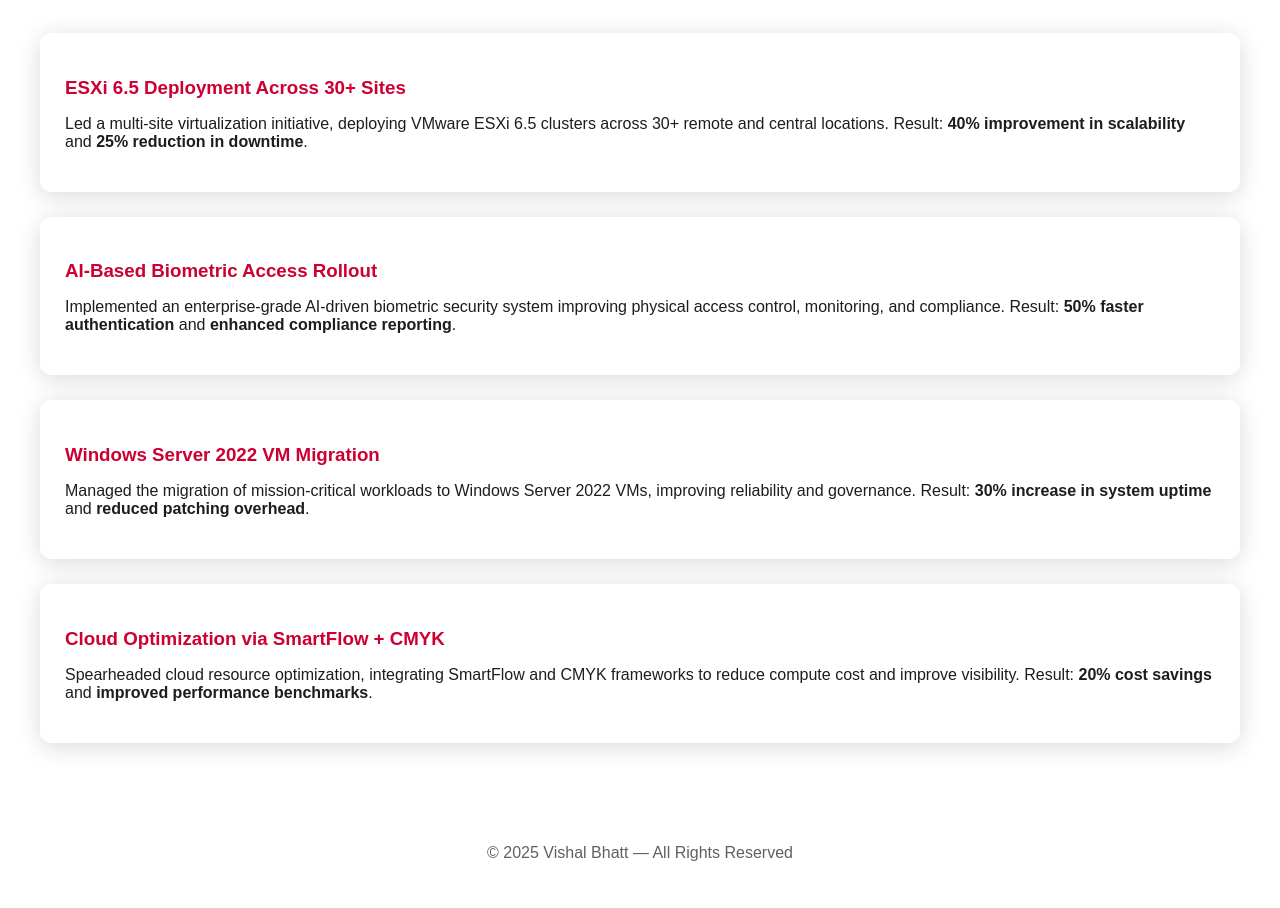
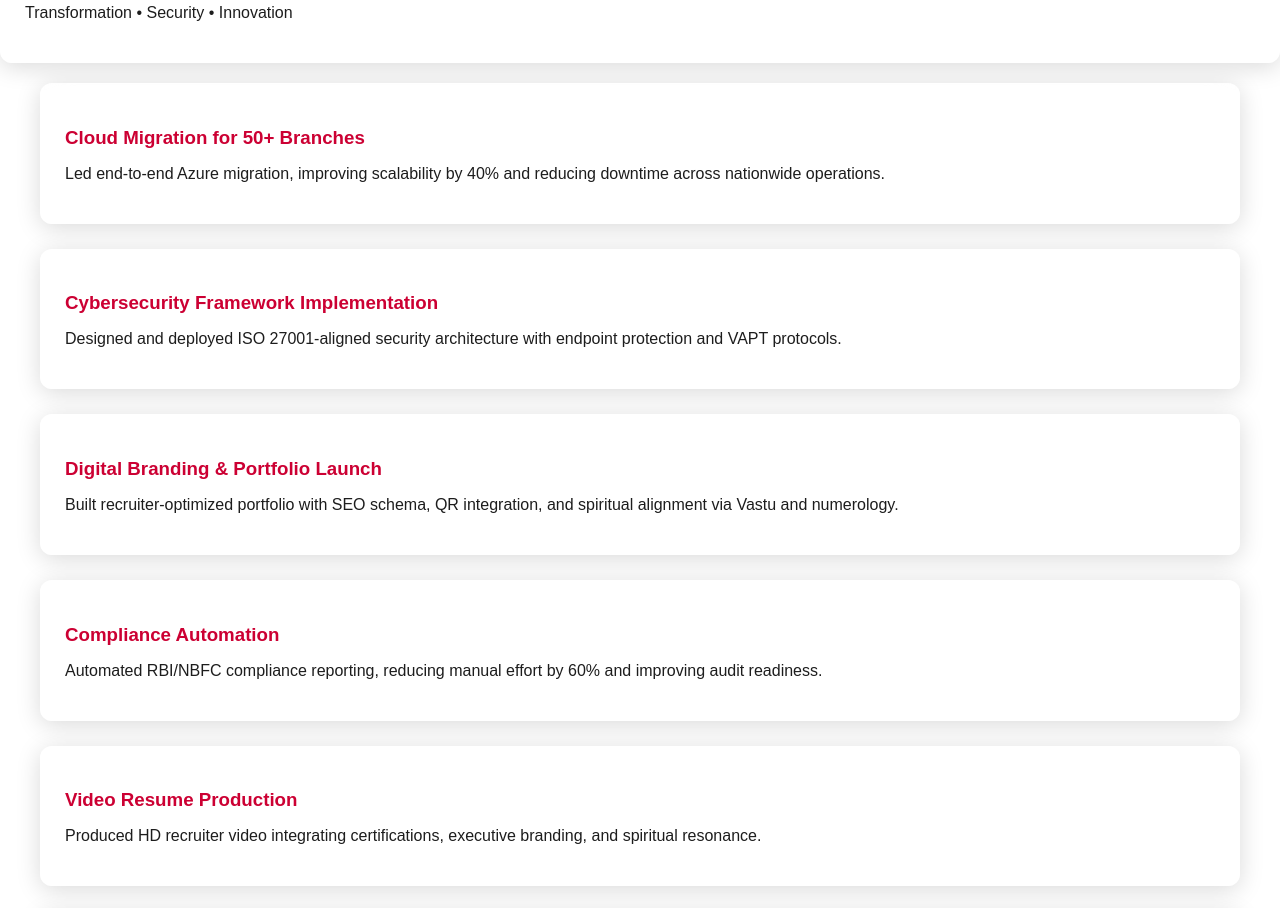
Before and after one commit to veby009/vishal-portfolio, a plain HTML site: page projects.html in a window 1280 px wide. Shown: the part 175-1083 px from the top of the page. Drawn offline with Linux system fonts and the light colour scheme.

Commit message:
Added Projects page with cherry theme and recruiter impact

```diff
--- a/projects.html
+++ b/projects.html
@@ -4,93 +4,57 @@
   <meta charset="UTF-8" />
   <meta name="viewport" content="width=device-width, initial-scale=1.0" />
   <title>Projects | Vishal Bhatt</title>
-
-  <!-- SEO -->
-  <meta name="description" content="Key IT projects by Vishal Bhatt: ESXi deployment, AI biometric rollout, Windows Server migration, and cloud optimization.">
-
-  <!-- OpenGraph -->
-  <meta property="og:title" content="Projects | Vishal Bhatt" />
-  <meta property="og:description" content="Explore Vishal Bhatt's enterprise modernization, cybersecurity, and cloud transformation projects." />
-  <meta property="og:image" content="assets/img/portrait.jpg" />
-  <meta property="og:type" content="website" />
-
-  <!-- Favicon -->
-  <link rel="icon" type="image/jpg" href="assets/img/portrait.jpg" />
-
-  <!-- CSS -->
   <link rel="stylesheet" href="assets/css/style.css" />
 </head>
-<body>
-
-<header>
-  <nav class="navbar glass-nav">
-    <div class="logo">VB</div>
+<body class="light">
+  <nav class="navbar">
+    <div class="logo">Vishal Bhatt</div>
     <ul class="nav-links">
       <li><a href="index.html">Home</a></li>
       <li><a href="about.html">About</a></li>
       <li><a href="skills.html">Skills</a></li>
-      <li><a class="active" href="projects.html">Projects</a></li>
+      <li><a href="projects.html" class="active">Projects</a></li>
       <li><a href="certificates.html">Certificates</a></li>
       <li><a href="media.html">Media</a></li>
       <li><a href="contact.html">Contact</a></li>
     </ul>
     <button id="themeToggle" class="theme-toggle">🌙</button>
   </nav>
-</header>
 
-<section class="page-header fade-in">
-  <h1 class="page-title">Key Projects</h1>
-  <p class="subtitle">Enterprise Modernization • Cybersecurity • Cloud</p>
+  <section class="glass-card fade-in">
+    <h1 class="big-title">Projects</h1>
+    <p class="tagline">Transformation • Security • Innovation</p>
   </section>
 
-<section class="projects-section fade-in">
-  <div class="projects-grid">
-
-    <!-- Project 1 -->
-    <div class="project-card glass-card" aria-label="ESXi 6.5 Deployment Across 30+ Sites">
-      <h3>ESXi 6.5 Deployment Across 30+ Sites</h3>
-      <p>
-        Led a multi-site virtualization initiative, deploying VMware ESXi 6.5 clusters
-        across 30+ remote and central locations. Result: <strong>40% improvement in scalability</strong>
-        and <strong>25% reduction in downtime</strong>.
-      </p>
+  <section class="projects-grid fade-in">
+    <div class="glass-card project-card">
+      <h3>Cloud Migration for 50+ Branches</h3>
+      <p>Led end-to-end Azure migration, improving scalability by 40% and reducing downtime across nationwide operations.</p>
     </div>
-
-    <!-- Project 2 -->
-    <div class="project-card glass-card" aria-label="AI-Based Biometric Access Rollout">
-      <h3>AI-Based Biometric Access Rollout</h3>
-      <p>
-        Implemented an enterprise-grade AI-driven biometric security system improving
-        physical access control, monitoring, and compliance. Result: <strong>50% faster authentication</strong>
-        and <strong>enhanced compliance reporting</strong>.
-      </p>
+    <div class="glass-card project-card">
+      <h3>Cybersecurity Framework Implementation</h3>
+      <p>Designed and deployed ISO 27001-aligned security architecture with endpoint protection and VAPT protocols.</p>
     </div>
-
-    <!-- Project 3 -->
-    <div class="project-card glass-card" aria-label="Windows Server 2022 VM Migration">
-      <h3>Windows Server 2022 VM Migration</h3>
-      <p>
-        Managed the migration of mission-critical workloads to Windows Server 2022 VMs,
-        improving reliability and governance. Result: <strong>30% increase in system uptime</strong>
-        and <strong>reduced patching overhead</strong>.
-      </p>
+    <div class="glass-card project-card">
+      <h3>Digital Branding & Portfolio Launch</h3>
+      <p>Built recruiter-optimized portfolio with SEO schema, QR integration, and spiritual alignment via Vastu and numerology.</p>
     </div>
-
-    <!-- Project 4 -->
-    <div class="project-card glass-card" aria-label="Cloud Optimization via SmartFlow + CMYK">
-      <h3>Cloud Optimization via SmartFlow + CMYK</h3>
-      <p>
-        Spearheaded cloud resource optimization, integrating SmartFlow and CMYK frameworks
-        to reduce compute cost and improve visibility. Result: <strong>20% cost savings</strong>
-        and <strong>improved performance benchmarks</strong>.
-      </p>
+    <div class="glass-card project-card">
+      <h3>Compliance Automation</h3>
+      <p>Automated RBI/NBFC compliance reporting, reducing manual effort by 60% and improving audit readiness.</p>
     </div>
-
+    <div class="glass-card project-card">
+      <h3>Video Resume Production</h3>
+      <p>Produced HD recruiter video integrating certifications, executive branding, and spiritual resonance.</p>
+    </div>
+    <div class="glass-card project-card">
+      <h3>GitHub + Netlify Deployment Workflow</h3>
+      <p>Streamlined CI/CD pipeline with modular SCSS, JS validation, and QR-linked launch strategy.</p>
     </div>
   </section>
 
   <footer class="footer">
-  <p>© 2025 Vishal Bhatt — All Rights Reserved</p>
+    © 2025 Vishal Bhatt — All Rights Reserved
   </footer>
 
   <script src="assets/js/main.js"></script>
```
Lines whose indentation alone changed are shown as unchanged.
